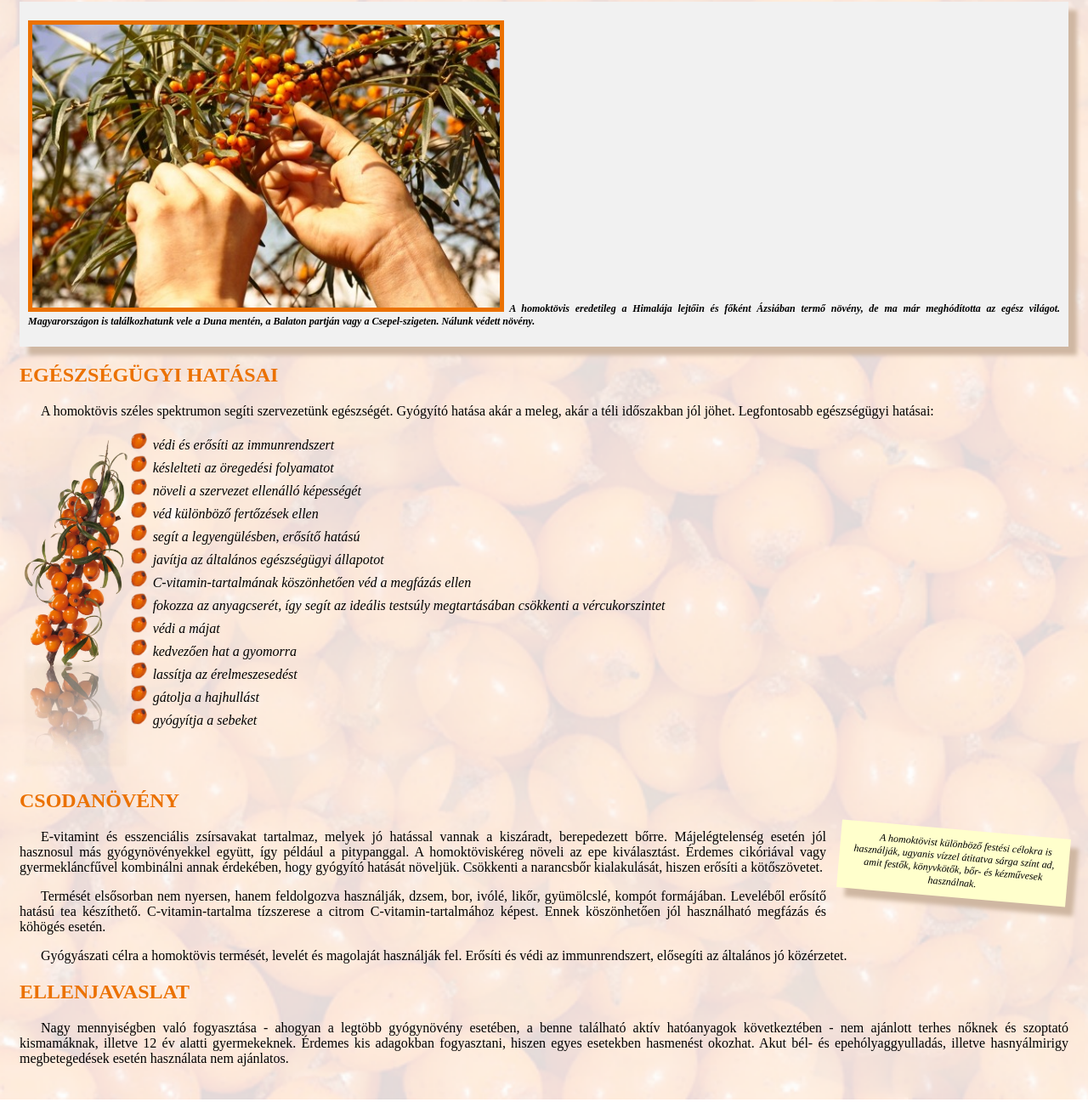
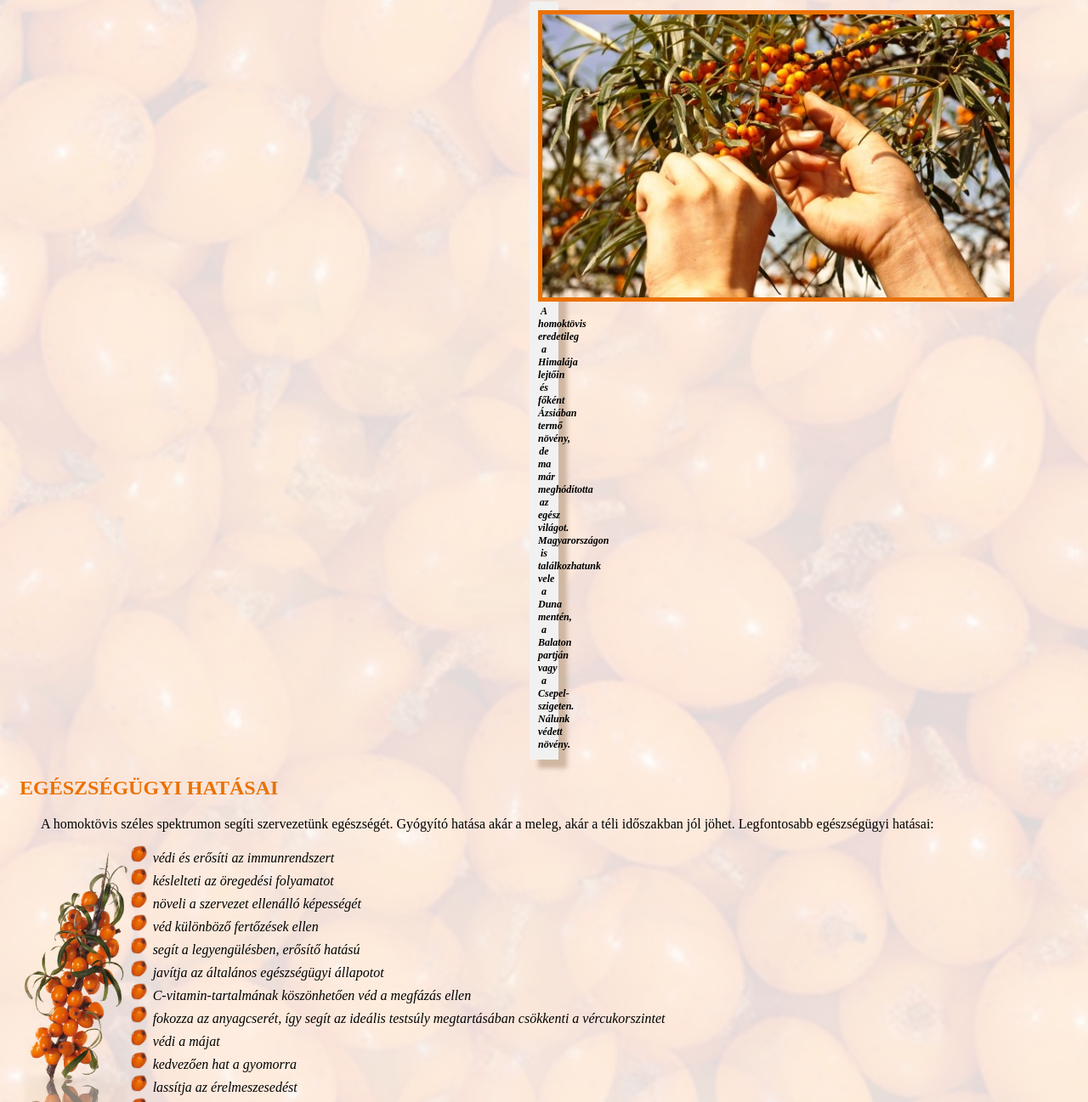
Before and after one commit to Szaklajda/Homoktovis, a plain HTML site: page index.html in a window 1280 px wide. Shown: the part 73-1370 px from the top of the page at 85% size. Drawn offline with Linux system fonts and the light colour scheme.

Commit message:
15polishing

```diff
--- a/htovis.css
+++ b/htovis.css
@@ -41,8 +41,10 @@ p:first-letter{
   box-shadow: 10px 10px 5px #cfb7a2;
 }
 
-.bevezeto {
+#bevezeto {
   font-weight: 600;
+  margin-left: 600px;
+  margin-right: 600px;
 }
 
 #erdekesseg{
@@ -58,7 +60,8 @@ p:first-letter{
 
 #bokor{
   width: 550px;
-  border: 5px solid #eb7100;}
+  border: 5px solid #eb7100;
+}
 
 #termes{
   float:left;
--- a/index.html
+++ b/index.html
@@ -10,16 +10,14 @@
 
 <body>
     <h1>Homoktövis</h1>
-    <div class="bevezeto">
-        <div class="keret">
-            <p><img src="bokor.jpg" alt="szuret" id="bokor"> A homoktövis eredetileg a Himalája lejtőin és főként
-                Ázsiában termő növény, de ma már meghódította az egész
-                világot.
-                Magyarországon is találkozhatunk vele a Duna mentén, a Balaton partján vagy a Csepel-szigeten. Nálunk
-                védett
-                növény.</p>
-        </div>
-    </div>
+    <p class="keret" id="bevezeto"><img src="bokor.jpg" alt="szuret" id="bokor"><br> A homoktövis eredetileg a Himalája
+        lejtőin és
+        főként
+        Ázsiában termő növény, de ma már meghódította az egész
+        világot.
+        Magyarországon is találkozhatunk vele a Duna mentén, a Balaton partján vagy a Csepel-szigeten. Nálunk
+        védett
+        növény.</p>
     <h2>Egészségügyi hatásai</h2>
     <p>A homoktövis széles spektrumon segíti szervezetünk egészségét. Gyógyító hatása akár a meleg, akár a téli
         időszakban
@@ -42,10 +40,12 @@
         <li>gyógyítja a sebeket</li>
     </ul>
     </p>
-    <br class="blokktores"><h2>Csodanövény</h2>
-    <p id="erdekesseg" class="keret">
-        A homoktövist különböző festési célokra is használják, ugyanis vízzel átitatva sárga színt ad, amit festők,
-        könyvkötők, bőr- és kézművesek használnak.</p>
+    <br class="blokktores">
+    <h2>Csodanövény</h2>
+    <p id="erdekesseg" class="keret">Tudtad-e? A homoktövist különböző festési célokra is használják, ugyanis vízzel
+        átitatva sárga színt ad, amit festők,
+        könyvkötők, bőr- és kézművesek használnak.
+    </p>
     <p>E-vitamint és esszenciális zsírsavakat tartalmaz, melyek jó hatással vannak a kiszáradt, berepedezett bőrre.
         Májelégtelenség esetén jól hasznosul más gyógynövényekkel együtt, így például a pitypanggal. A homoktöviskéreg
         növeli az epe kiválasztást. Érdemes cikóriával vagy gyermekláncfűvel kombinálni annak érdekében, hogy gyógyító
```
